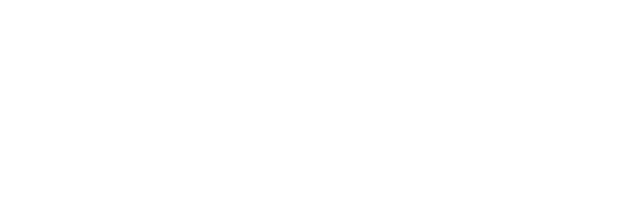
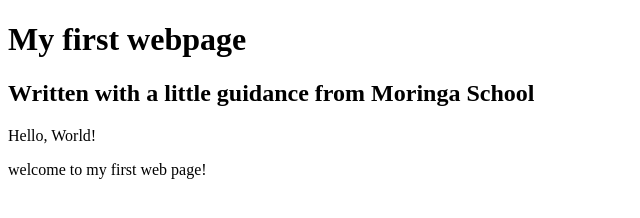
Before and after one commit to apwao/my-first-website, a plain HTML site: page my-first-website.html in a window 1280 px wide. Shown: the whole page, without its empty margins (0-640 px from the left). Drawn offline with Linux system fonts and the light colour scheme.

Commit message:
add header block elements

```diff
--- a/my-first-website.html
+++ b/my-first-website.html
@@ -4,6 +4,10 @@
     <title>My first webpage!</title>
   </head>
   <body>
+    <h1>My first webpage</h1>
+    <h2>Written with a little guidance from Moringa School</h2>
 
+    <p>Hello, World!</p>
+    <p>welcome to my first web page!</p>
   </body>
 </html>
```
